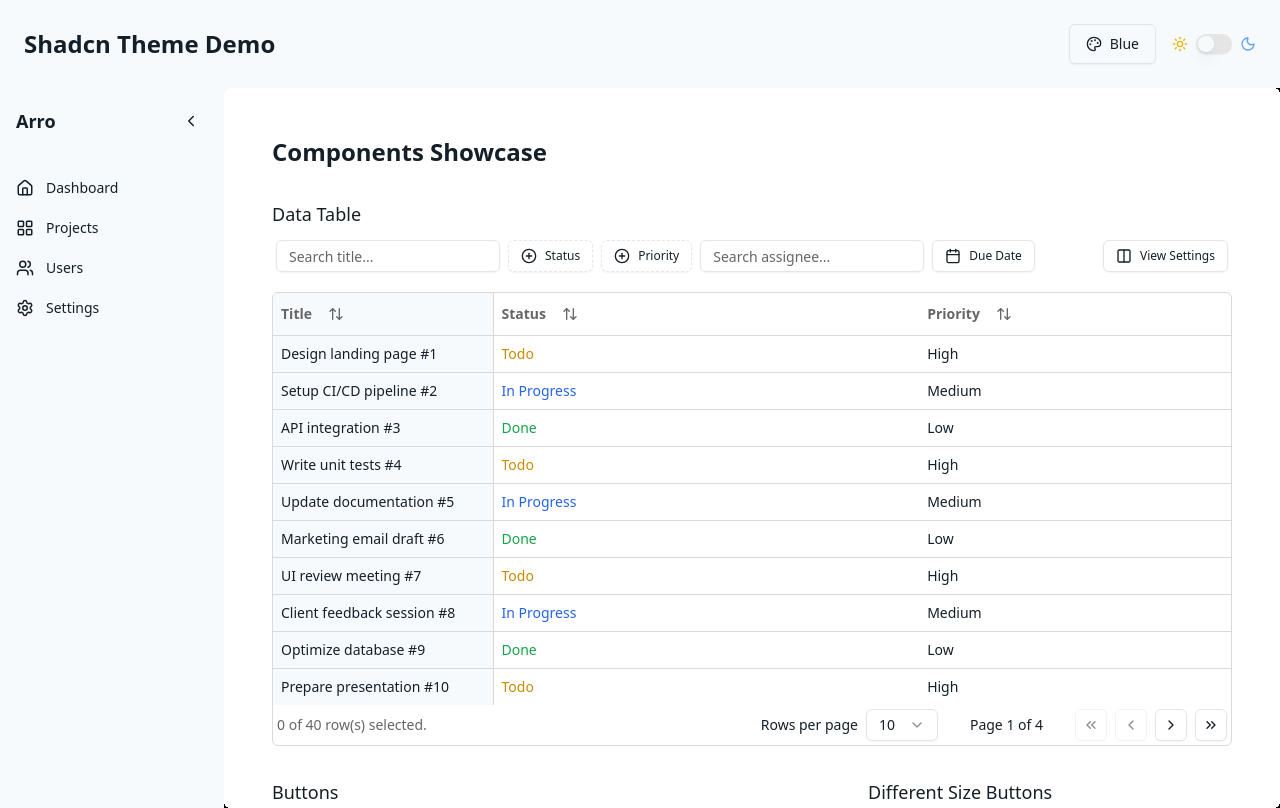
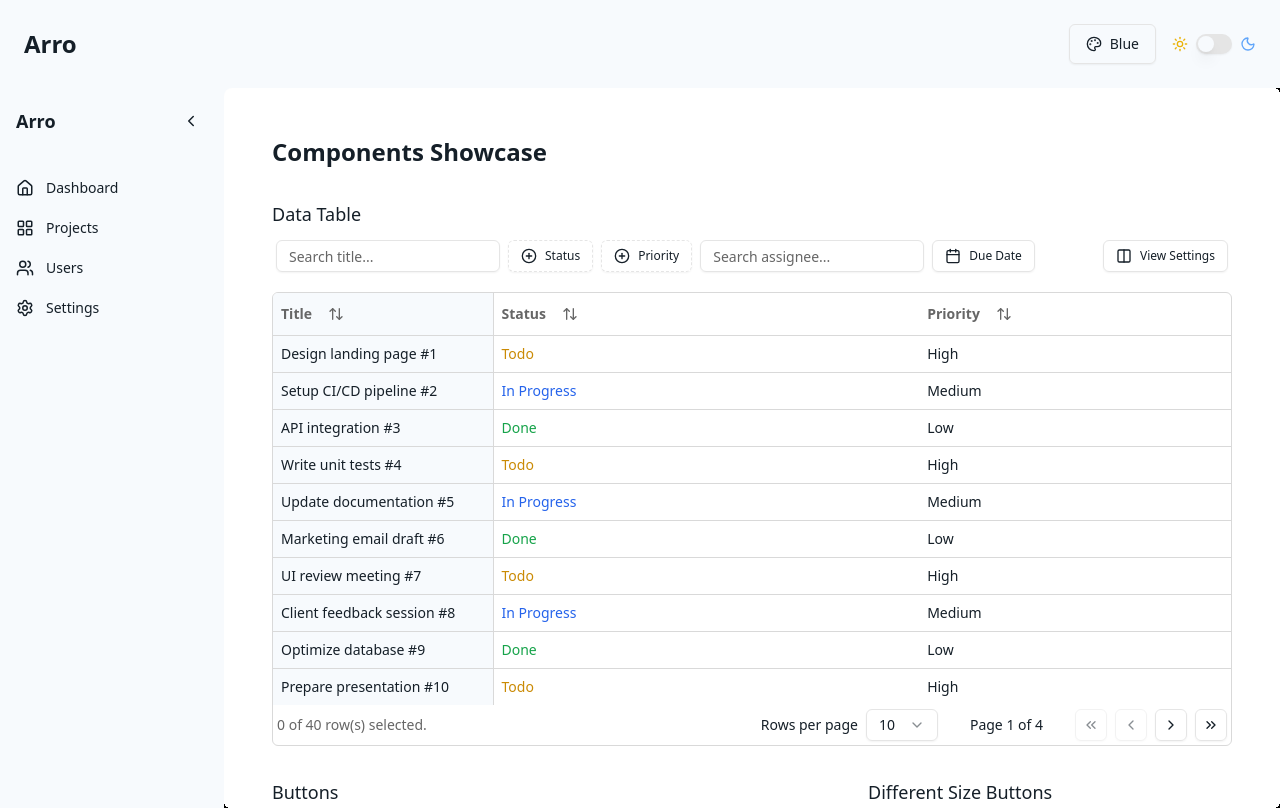
Before and after one commit to hussainNGI/my-shadcn-library, a React (Vite) app: page / in a window 1280 px wide. Built offline with nearby package versions, Linux system fonts and the light colour scheme.

Commit message:
replace demo theme text with arro

```diff
--- a/src/App.tsx
+++ b/src/App.tsx
@@ -9,7 +9,7 @@
     <ThemeProvider>
       <div className="min-h-screen bg-background text-foreground transition-theme duration-300">
         <header className="flex items-center justify-between p-6">
-          <h1 className="text-2xl font-bold">Shadcn Theme Demo</h1>
+          <h1 className="text-2xl font-bold">Arro</h1>
           <ThemeSelector />
         </header>
 
```
